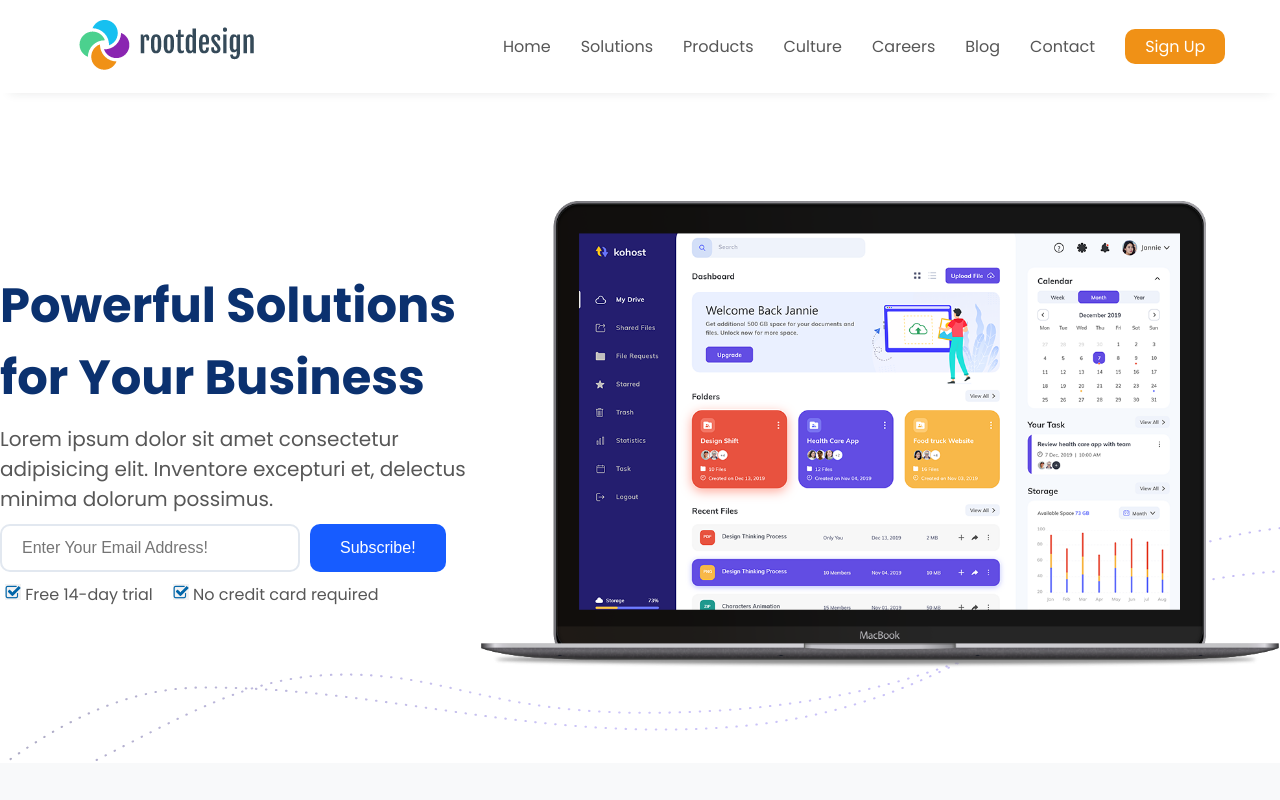
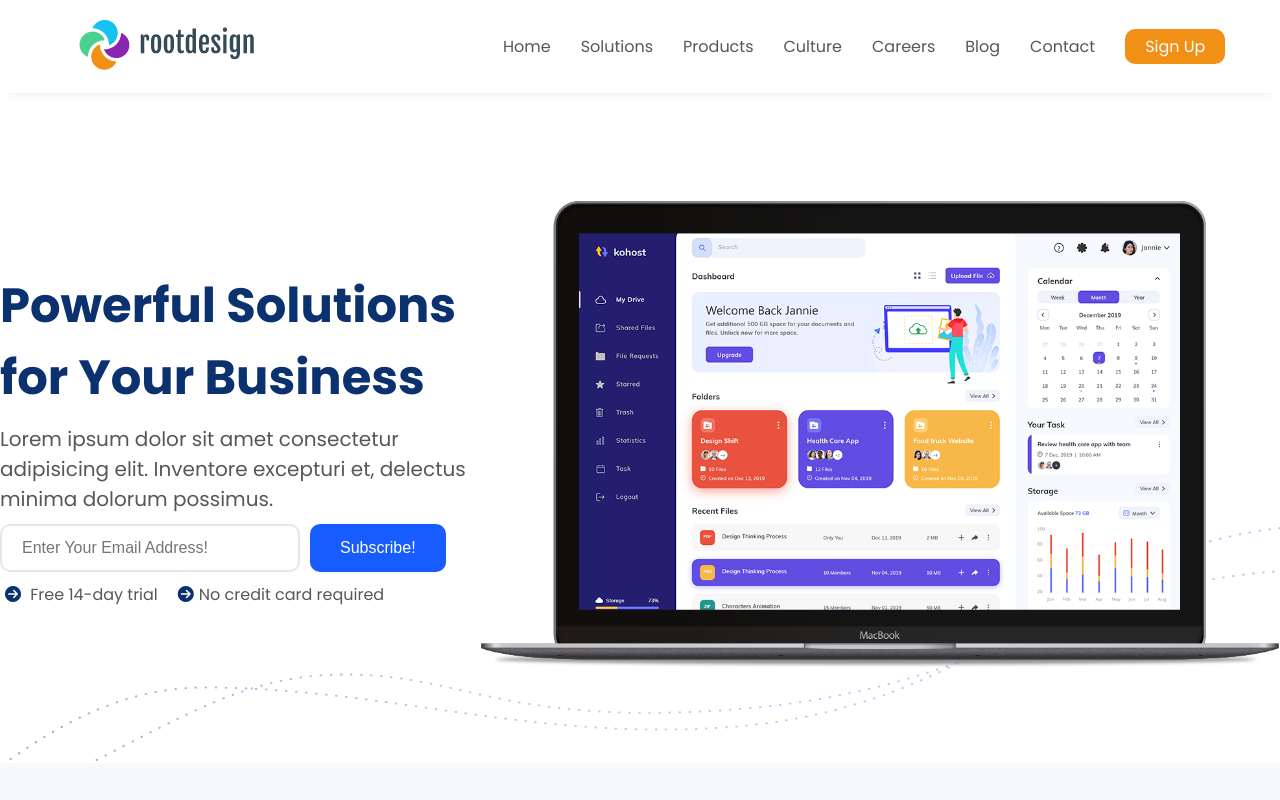
Before and after one commit to jrsolimano/nucba-proyecto-integrador-01, a plain HTML site: page index.html in a window 1280 px wide. Shown: the top 800 px of the page. Drawn offline with Linux system fonts and the light colour scheme.

Commit message:
incorporación de font awesome en el div guarantee

```diff
--- a/index.html
+++ b/index.html
@@ -7,6 +7,7 @@
     <meta name="viewport" content="width=device-width, initial-scale=1.0">
     <title> rootdesign | smart design</title>
     <link rel="stylesheet" href="style.css">
+    <link rel="stylesheet" href="https://cdnjs.cloudflare.com/ajax/libs/font-awesome/6.1.2/css/all.min.css">
 </head>
 
 <body>
@@ -58,8 +59,8 @@
                 </div>
                 <div class="guarantee">
                     <ul>
-                        <li><img src="img/check-icon.png" alt="check icon"> Free 14-day trial</li>
-                        <li><img src="img/check-icon.png" alt="check icon"> No credit card required</li>
+                        <li><i class="fa-solid fa-circle-arrow-right"></i> Free 14-day trial</li>
+                        <li><i class="fa-solid fa-circle-arrow-right"></i>No credit card required</li>
                     </ul>
 
                 </div>
--- a/style.css
+++ b/style.css
@@ -162,6 +162,7 @@ main{
     gap:20px;
     margin-left: 5px;
 
+
 }
 
 .guarantee ul li{
@@ -171,10 +172,11 @@ main{
     font-size: 16px;
 }
 
-.guarantee ul li img{
+.fa-circle-arrow-right{
 
-    width: 16px;
-    height: 16px;
+    font-size: 16px;
+    color:#0B316F;
+    margin-right: 5px;
 }
 
 
```
